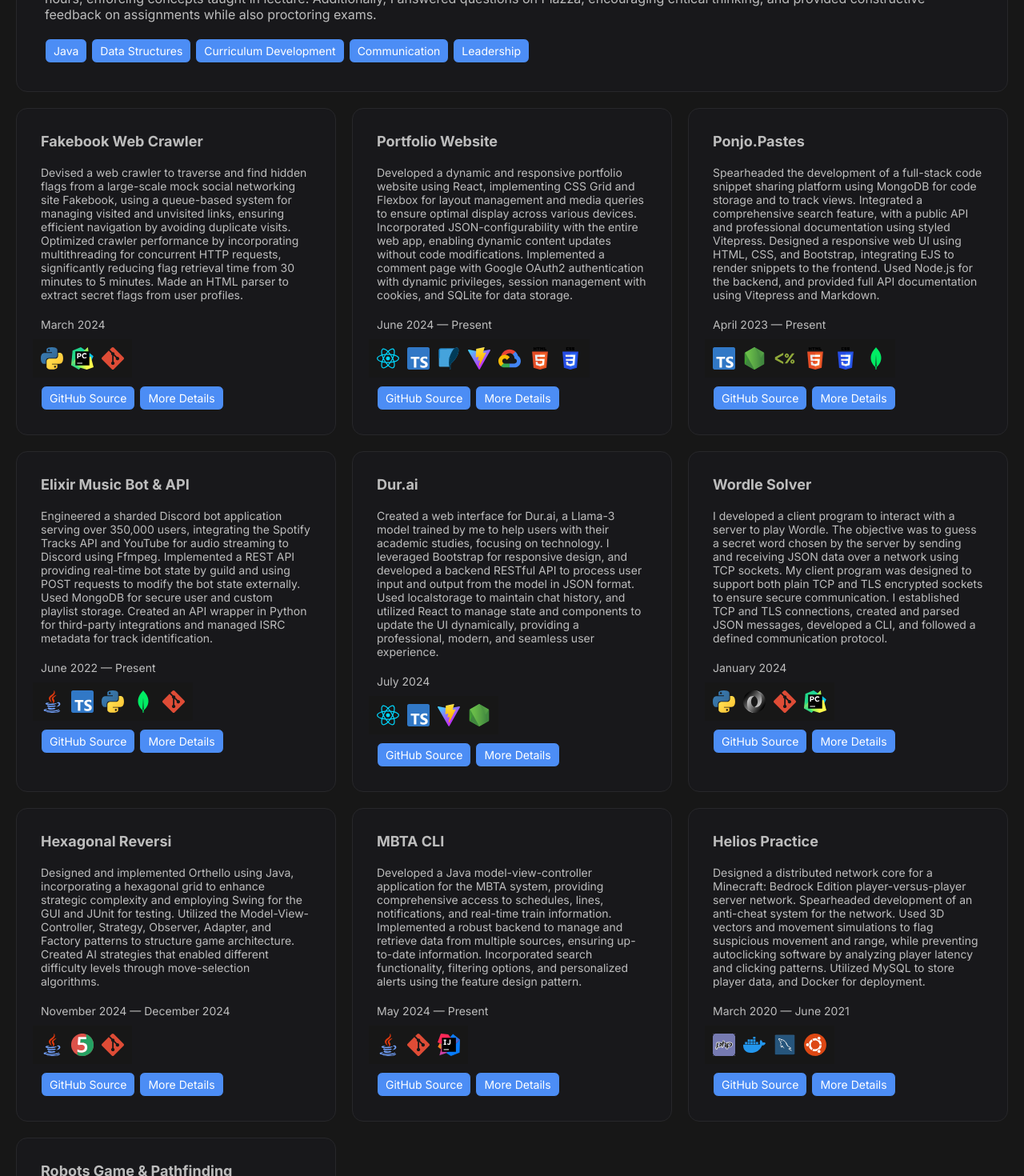
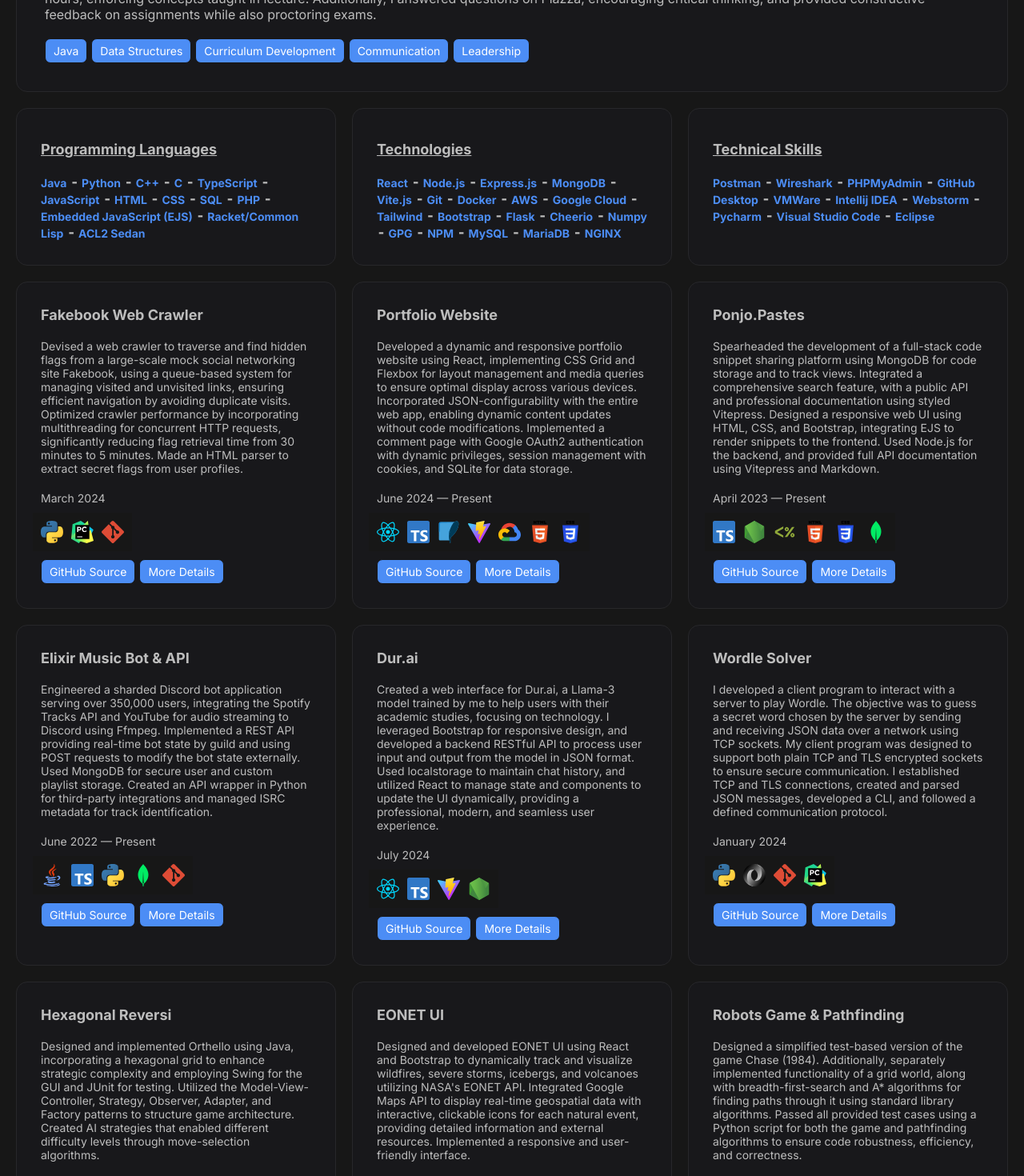
Before and after one commit to Benjaspet/portfolio-react, a React (Vite) app: page / in a window 1280 px wide. Shown: the part 1200-2670 px from the top of the page at 80% size. Built offline with nearby package versions, Linux system fonts and the light colour scheme.

Commit message:
fix: make skillset more readable and user-friendly

```diff
--- a/config/config.json
+++ b/config/config.json
@@ -251,33 +251,21 @@
       "detailRoute": "https://docs.benpetrillo.dev"
     },
     {
-      "name": "MBTA CLI",
-      "description": "Developed a Java model-view-controller application for the MBTA system, providing comprehensive access to schedules, lines, notifications, and real-time train information. Implemented a robust backend to manage and retrieve data from multiple sources, ensuring up-to-date information. Incorporated search functionality, filtering options, and personalized alerts using the feature design pattern.",
+      "name": "EONET UI",
+      "description": "Designed and developed EONET UI using React and Bootstrap to dynamically track and visualize wildfires, severe storms, icebergs, and volcanoes utilizing NASA's EONET API. Integrated Google Maps API to display real-time geospatial data with interactive, clickable icons for each natural event, providing detailed information and external resources. Implemented a responsive and user-friendly interface.",
       "skills": [
-        "Java",
-        "Git",
-        "Intellij-IDEA"
+        "React",
+        "HTML-5",
+        "CSS-3",
+        "Bootstrap"
       ],
-      "duration": "May 2024 — Present",
-      "source": "https://github.com/benjaspet/mbta-app",
-      "detailRoute": "https://docs.benpetrillo.dev"
-    },
-    {
-      "name": "Helios Practice",
-      "description": "Designed a distributed network core for a Minecraft: Bedrock Edition player-versus-player server network. Spearheaded development of an anti-cheat system for the network. Used 3D vectors and movement simulations to flag suspicious movement and range, while preventing autoclicking software by analyzing player latency and clicking patterns. Utilized MySQL to store player data, and Docker for deployment.",
-      "skills": [
-        "PHP",
-        "Docker",
-        "MySQL",
-        "Ubuntu"
-      ],
-      "duration": "March 2020 — June 2021",
-      "source": "https://github.com/benjaspet/helios-practice",
-      "detailRoute": "https://docs.benpetrillo.dev"
+      "duration": "July 2024",
+      "source": "https://docs.benpetrillo.dev/docs/personal-projects/eonet-ui",
+      "detailRoute": "https://eonet.benpetrillo.dev"
     },
     {
       "name": "Robots Game & Pathfinding",
-      "description": "Designed a simplified test-based version of the game Chase (1984). Additionally, separately implemented functionality of a grid world, along with breadth-first-search and A* algorithms for finding paths through it using standard library algorithms. Passed test cases using a Python script for both the game and pathfinding algorithms to ensure code correctness.",
+      "description": "Designed a simplified test-based version of the game Chase (1984). Additionally, separately implemented functionality of a grid world, along with breadth-first-search and A* algorithms for finding paths through it using standard library algorithms. Passed all provided test cases using a Python script for both the game and pathfinding algorithms to ensure code robustness, efficiency, and correctness.",
       "skills": [
         "C++",
         "Git",
--- a/src/frontend/components/Skills.tsx
+++ b/src/frontend/components/Skills.tsx
@@ -24,50 +24,59 @@ const Skills: React.FC = () => {
     const languages: string[] = config.skills.languages;
     const technologies: string[] = config.skills.technologies;
     const technical: string[] = config.skills.technical;
-    const os: string[] = config.skills.os;
-    const interests: string[] = config.skills.interests;
     return (
-        <div className={"skills"}>
-            <div className={"buttons-skills-wrapper"}>
-                <h3 style={{color: "white", paddingTop: 10}}>Programming Languages</h3>
-                <div className={"buttons-skills"}>
-                    {languages.map((language: string) => (
-                        <button className={"hire-me"}>
-                            <span>{language}</span>
-                        </button>
-                    ))}
+        <div className={"experiences-container"}>
+            <div className={"grid-container"}>
+                <div className={"grid-item"}>
+                    <h3 style={{paddingTop: 10, textDecoration: "underline"}}>
+                        Programming Languages
+                    </h3>
+                    <h3>
+                        {languages.map((language, index) => (
+                            <React.Fragment key={language}>
+                                <a className="link cursor-cross">
+                                    <span>
+                                        <strong>{language}</strong>
+                                    </span>
+                                </a>
+                                {index < languages.length - 1 && ' ⁃ '}
+                            </React.Fragment>
+                        ))}
+                    </h3>
                 </div>
-                <h3 style={{color: "white", paddingTop: 10}}>Technologies</h3>
-                <div className={"buttons-skills"}>
-                    {technologies.map((tech: string) => (
-                        <button className={"hire-me"}>
-                            <span>{tech}</span>
-                        </button>
-                    ))}
+                <div className={"grid-item"}>
+                    <h3 style={{paddingTop: 10, textDecoration: "underline"}}>
+                        Technologies
+                    </h3>
+                    <h3>
+                        {technologies.map((tech, index) => (
+                            <React.Fragment key={tech}>
+                                <a className="link cursor-cross">
+                                    <span>
+                                        <strong>{tech}</strong>
+                                    </span>
+                                </a>
+                                {index < technologies.length - 1 && ' ⁃ '}
+                            </React.Fragment>
+                        ))}
+                    </h3>
                 </div>
-                <h3 style={{color: "white", paddingTop: 10}}>Technical Skills</h3>
-                <div className={"buttons-skills"}>
-                    {technical.map((technic: string) => (
-                        <button className={"hire-me"}>
-                            <span>{technic}</span>
-                        </button>
-                    ))}
-                </div>
-                <h3 style={{color: "white", paddingTop: 10}}>Operating Systems</h3>
-                <div className={"buttons-skills"}>
-                    {os.map((system: string) => (
-                        <button className={"hire-me"}>
-                            <span>{system}</span>
-                        </button>
-                    ))}
-                </div>
-                <h3 style={{color: "white", paddingTop: 10}}>Interests</h3>
-                <div className={"buttons-skills"}>
-                    {interests.map((interest: string) => (
-                        <button className={"hire-me"}>
-                            <span>{interest}</span>
-                        </button>
-                    ))}
+                <div className={"grid-item"}>
+                    <h3 style={{paddingTop: 10, textDecoration: "underline"}}>
+                        Technical Skills
+                    </h3>
+                    <h3>
+                        {technical.map((tech, index) => (
+                            <React.Fragment key={tech}>
+                                <a className="link cursor-cross">
+                                    <span>
+                                        <strong>{tech}</strong>
+                                    </span>
+                                </a>
+                                {index < technical.length - 1 && ' ⁃ '}
+                            </React.Fragment>
+                        ))}
+                    </h3>
                 </div>
             </div>
         </div>
--- a/src/frontend/css/Boilerplate.css
+++ b/src/frontend/css/Boilerplate.css
@@ -70,6 +70,10 @@ p {
     color: #4c8df5;
 }
 
+.cursor-cross {
+    cursor: crosshair;
+}
+
 @media screen and (max-width: 1220px) {
     .about {
         padding: 60px 30px;
--- a/src/frontend/css/General.css
+++ b/src/frontend/css/General.css
@@ -113,11 +113,12 @@ button {
     font-size: 16px;
     padding: 6px 10px;
     border-radius: 7px;
-    display: flex;
+    display: inline-flex;
     align-items: center;
     gap: 8px;
     cursor: pointer;
     transition: all 0.3s ease;
+    white-space: nowrap;
 }
 
 button.skill-button {
--- a/src/frontend/css/GridComponent.css
+++ b/src/frontend/css/GridComponent.css
@@ -18,6 +18,7 @@
     background: #171717;
     margin: 0 auto;
     width: 100%;
+    max-width: 100%;
 }
 
 .grid-item {
@@ -62,7 +63,7 @@
 
 @media (max-width: 1180px) {
     .grid-container {
-        grid-template-columns: repeat(2, 1fr);
+        grid-template-columns: repeat(3, 1fr);
     }
 }
 
--- a/src/frontend/pages/Homepage.tsx
+++ b/src/frontend/pages/Homepage.tsx
@@ -39,10 +39,10 @@ const Homepage: React.FC = () => {
                 <Experience/>
             </FadeIn>
             <FadeIn>
-                <GridComponent/>
+                <Skills/>
             </FadeIn>
             <FadeIn>
-                <Skills/>
+                <GridComponent/>
             </FadeIn>
         </div>
     );
```
